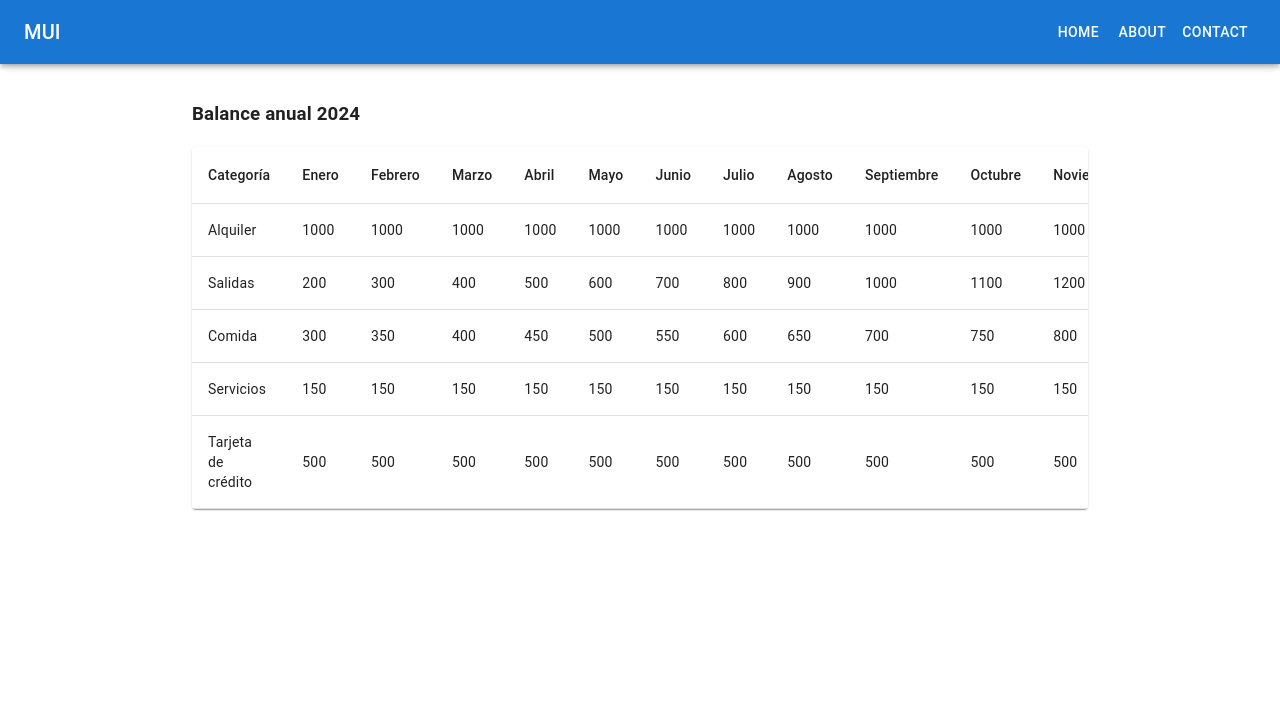
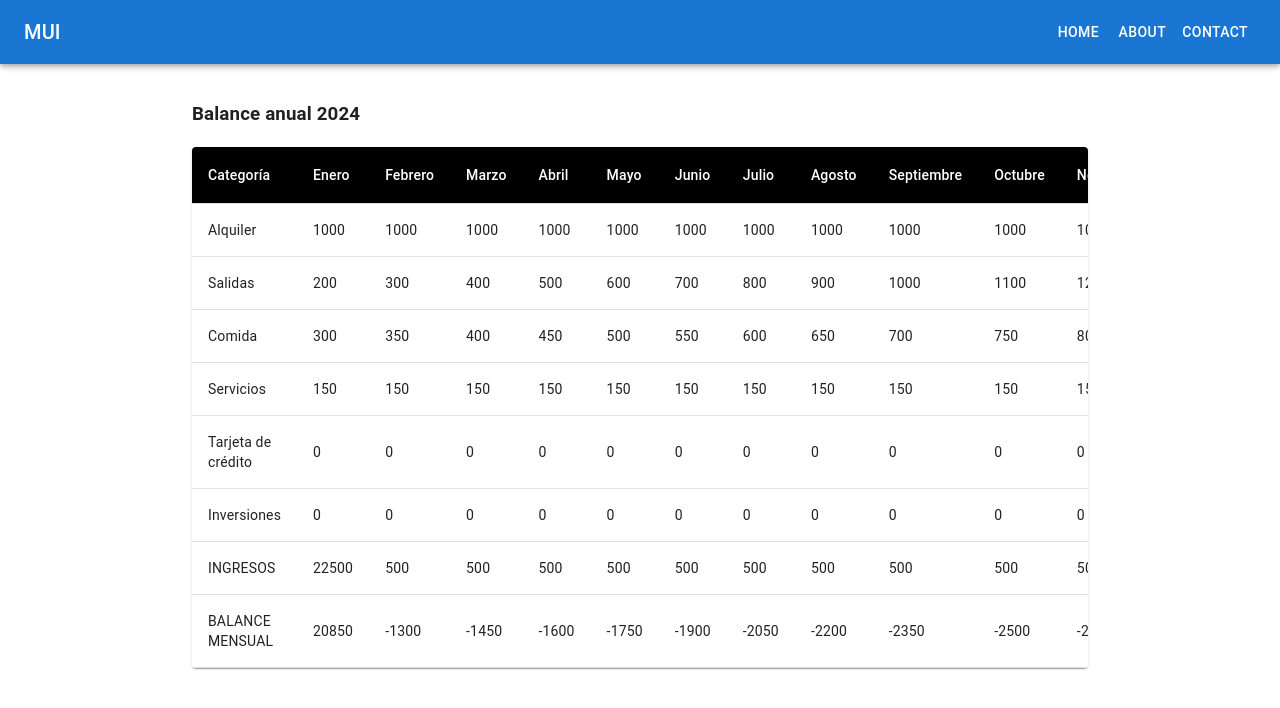
Before and after one commit to Ren991/NoTeLaDeliresApp, a React (Vite) app in the folder frontend/: page /home in a window 1280 px wide. Shown: the top 708 px of the page. Built offline with nearby package versions, Linux system fonts and the light colour scheme.

Commit message:
add balance/gastos y background a la cabecera

```diff
--- a/frontend/src/components/TablaBalance/TablaBalance.jsx
+++ b/frontend/src/components/TablaBalance/TablaBalance.jsx
@@ -10,45 +10,61 @@ import jsonData from './data.json';
 
 const TablaBalance = () => {
     const [data, setData] = useState([]);
+    const [ingresos, setIngresos] = useState([]); // array para almacenar los gastos de las categorías.
+    const [balanceMensual, setBalanceMensual] = useState([]); // array para almacenar los balances mensuales
 
     useEffect(() => {
         const fetchData = async () => {
             try {
-                // Simulación de fetch del JSON local
                 setData(jsonData.data);
+                setIngresos(jsonData.data.find(item => item.category === "INGRESOS").expenses); // se obtienen todas los gastos de las diferentes categorías
             } catch (error) {
                 console.error("Error fetching data:", error);
             }
         };
 
         fetchData();
+    }, []);
 
-    }, []);
+    useEffect(() => {
+        if (data.length > 0 && ingresos.length > 0) {
+            const balance = ingresos.map(ingreso => {
+                const totalGastos = data
+                    .filter(item => item.category !== "INGRESOS" && item.category !== "BALANCE MENSUAL")
+                    .reduce((total, item) => {
+                        const expense = item.expenses.find(expense => expense.month === ingreso.month);
+                        return total + (expense ? expense.amount : 0);
+                    }, 0);
+                return { month: ingreso.month, amount: ingreso.amount - totalGastos };
+            });
+            setBalanceMensual(balance);
+        }
+    }, [data, ingresos]);
 
     return (
         <div style={{ marginTop: "100px", width: "70%", marginLeft: "auto", marginRight: "auto" }}>
             <h3>Balance anual 2024</h3>
             <TableContainer component={Paper}>
                 <Table sx={{ minWidth: 700 }} aria-label="customized table">
-                    <TableHead>
+                <TableHead style={{ background: "black" }}> {/* Estilo para la cabecera */}
                         <TableRow>
-                            <TableCell>Categoría</TableCell>
-                            <TableCell>Enero</TableCell>
-                            <TableCell>Febrero</TableCell>
-                            <TableCell>Marzo</TableCell>
-                            <TableCell>Abril</TableCell>
-                            <TableCell>Mayo</TableCell>
-                            <TableCell>Junio</TableCell>
-                            <TableCell>Julio</TableCell>
-                            <TableCell>Agosto</TableCell>
-                            <TableCell>Septiembre</TableCell>
-                            <TableCell>Octubre</TableCell>
-                            <TableCell>Noviembre</TableCell>
-                            <TableCell>Diciembre</TableCell>
+                            <TableCell style={{ color: "white" }}>Categoría</TableCell>
+                            <TableCell style={{ color: "white" }}>Enero</TableCell>
+                            <TableCell style={{ color: "white" }}>Febrero</TableCell>
+                            <TableCell style={{ color: "white" }}>Marzo</TableCell>
+                            <TableCell style={{ color: "white" }}>Abril</TableCell>
+                            <TableCell style={{ color: "white" }}>Mayo</TableCell>
+                            <TableCell style={{ color: "white" }}>Junio</TableCell>
+                            <TableCell style={{ color: "white" }}>Julio</TableCell>
+                            <TableCell style={{ color: "white" }}>Agosto</TableCell>
+                            <TableCell style={{ color: "white" }}>Septiembre</TableCell>
+                            <TableCell style={{ color: "white" }}>Octubre</TableCell>
+                            <TableCell style={{ color: "white" }}>Noviembre</TableCell>
+                            <TableCell style={{ color: "white" }}>Diciembre</TableCell>
                         </TableRow>
                     </TableHead>
                     <TableBody>
-                        {Array.isArray(data) && data.map((item, index) => (
+                        {data.map((item, index) => (
                             <TableRow key={index}>
                                 <TableCell>{item.category}</TableCell>
                                 {item.expenses.map((expense, expenseIndex) => (
@@ -56,6 +72,12 @@ const TablaBalance = () => {
                                 ))}
                             </TableRow>
                         ))}
+                        <TableRow>
+                            <TableCell>BALANCE MENSUAL</TableCell>
+                            {balanceMensual.map((balance, index) => (
+                                <TableCell key={index}>{balance.amount}</TableCell>
+                            ))}
+                        </TableRow>
                     </TableBody>
                 </Table>
             </TableContainer>
--- a/frontend/src/components/TablaBalance/data.json
+++ b/frontend/src/components/TablaBalance/data.json
@@ -71,7 +71,41 @@
       {
         "category": "Tarjeta de crédito",
         "expenses": [
-          { "month": "January", "amount": 500 },
+          { "month": "January", "amount": 0 },
+          { "month": "February", "amount": 0 },
+          { "month": "March", "amount": 0 },
+          { "month": "April", "amount": 0 },
+          { "month": "May", "amount": 0 },
+          { "month": "June", "amount": 0 },
+          { "month": "July", "amount": 0 },
+          { "month": "August", "amount": 0 },
+          { "month": "September", "amount": 0 },
+          { "month": "October", "amount": 0 },
+          { "month": "November", "amount": 0 },
+          { "month": "December", "amount": 0 }
+        ]
+      },
+      {
+        "category": "Inversiones",
+        "expenses": [
+          { "month": "January", "amount": 0 },
+          { "month": "February", "amount": 0 },
+          { "month": "March", "amount": 0 },
+          { "month": "April", "amount": 0 },
+          { "month": "May", "amount": 0 },
+          { "month": "June", "amount": 0 },
+          { "month": "July", "amount": 0 },
+          { "month": "August", "amount": 0 },
+          { "month": "September", "amount": 0 },
+          { "month": "October", "amount": 0 },
+          { "month": "November", "amount": 0 },
+          { "month": "December", "amount": 0 }
+        ]
+      },
+      {
+        "category": "INGRESOS",
+        "expenses": [
+          { "month": "January", "amount": 22500 },
           { "month": "February", "amount": 500 },
           { "month": "March", "amount": 500 },
           { "month": "April", "amount": 500 },
@@ -85,5 +119,6 @@
           { "month": "December", "amount": 500 }
         ]
       }
+
     ]
   }
```
